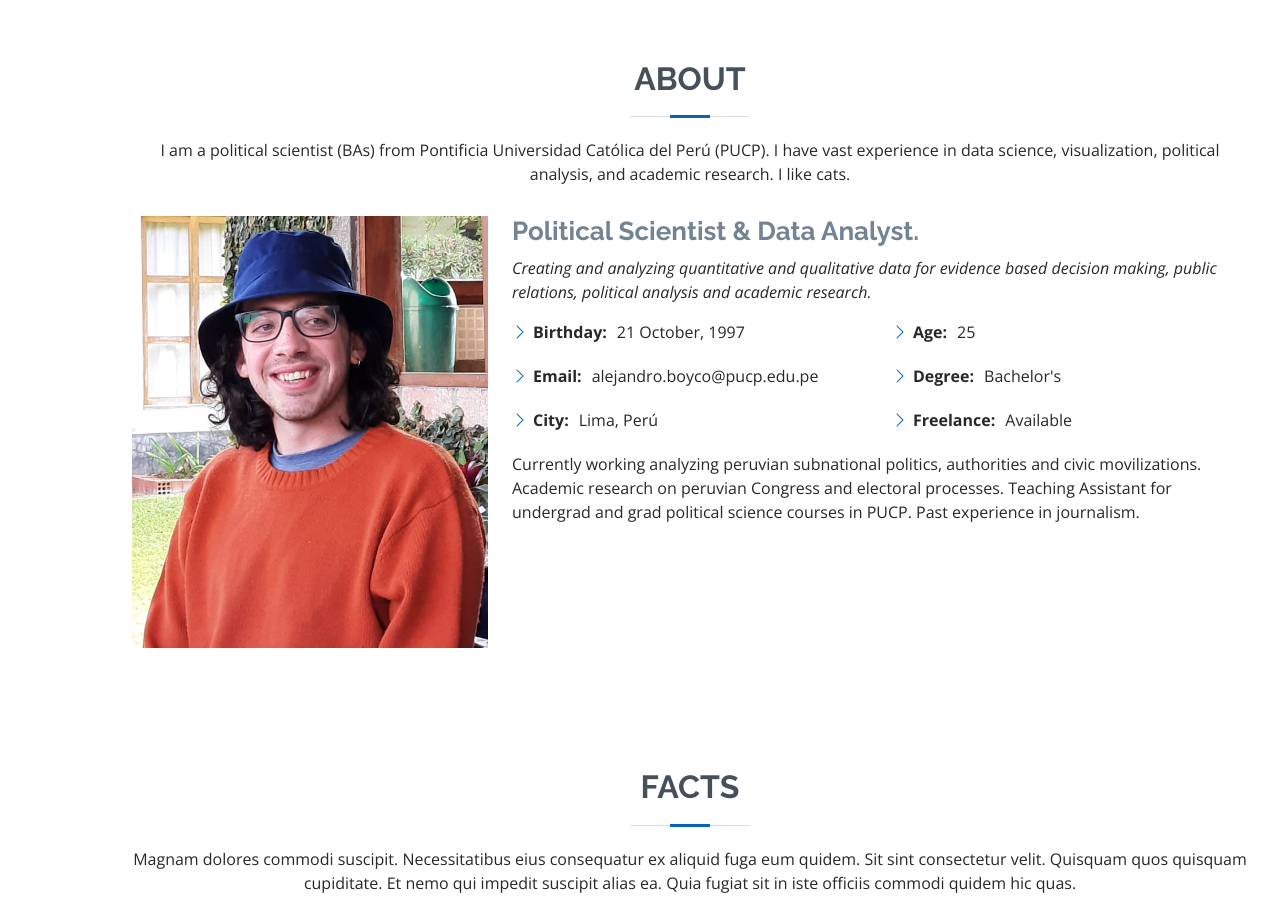
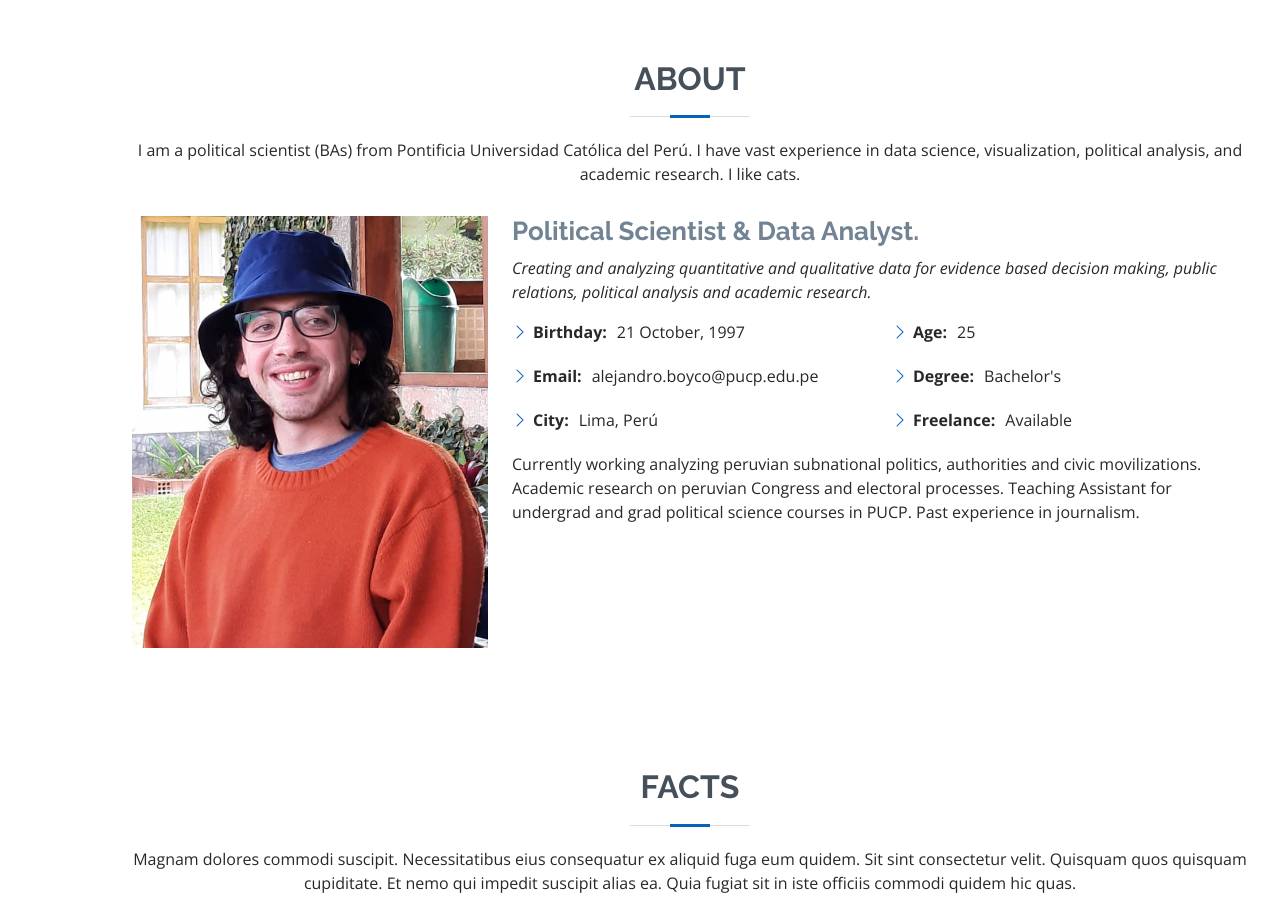
Before and after one commit to ABoyco/Portafolio, a plain HTML site: page index.html in a window 1280 px wide. Shown: the part 800-1722 px from the top of the page. Drawn offline with nearby package versions, Linux system fonts and the light colour scheme.

Commit message:
Update index.html

```diff
--- a/index.html
+++ b/index.html
@@ -78,7 +78,7 @@
 
         <div class="section-title">
           <h2>About</h2>
-          <p>I am a political scientist (BAs) from Pontificia Universidad Católica del Perú (PUCP).
+          <p>I am a political scientist (BAs) from Pontificia Universidad Católica del Perú.
             I have vast experience in data science, visualization, political analysis, and academic research.
             I like cats.</p>
         </div>
```
